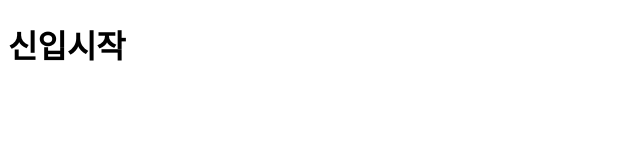
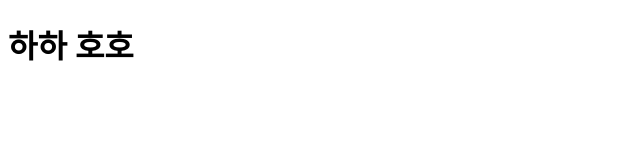
Before and after one commit to Lee-donghyuk/capstone-project, a plain HTML site: page index.html in a window 1280 px wide. Shown: the whole page, without its empty margins (0-640 px from the left). Drawn offline with Linux system fonts and the light colour scheme.

Commit message:
four commit

```diff
--- a/index.html
+++ b/index.html
@@ -8,7 +8,7 @@
 </head>
 
 <body>
-  <h1>신입시작</h1>
+  <h1>하하 호호 </h1>
 </body>
 
 </html>
```
